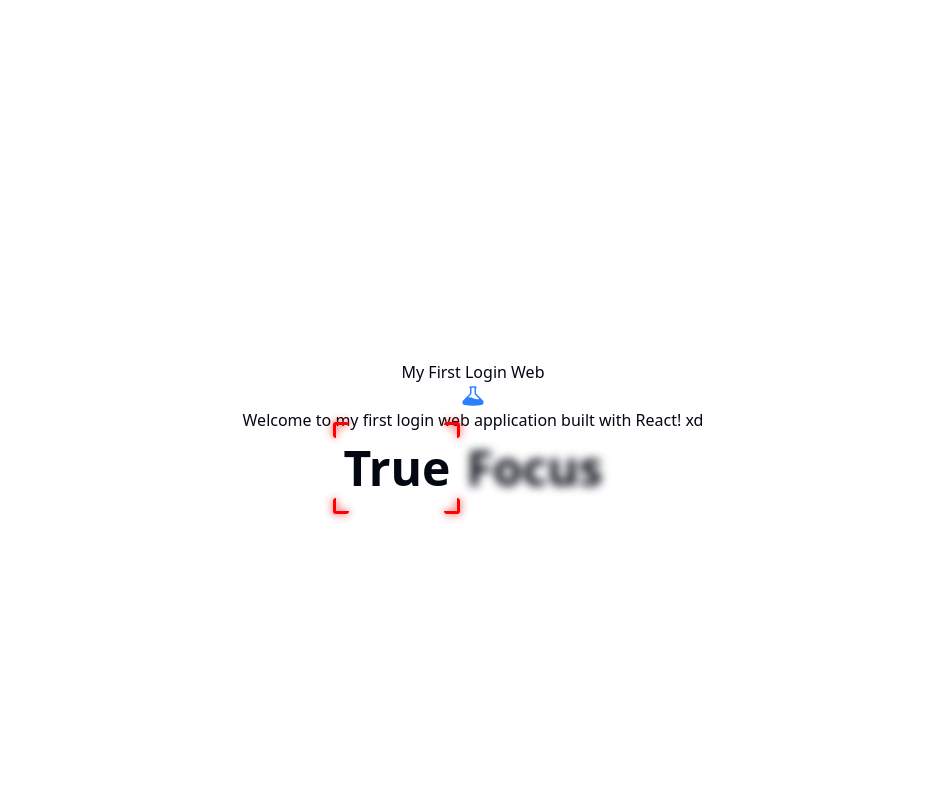
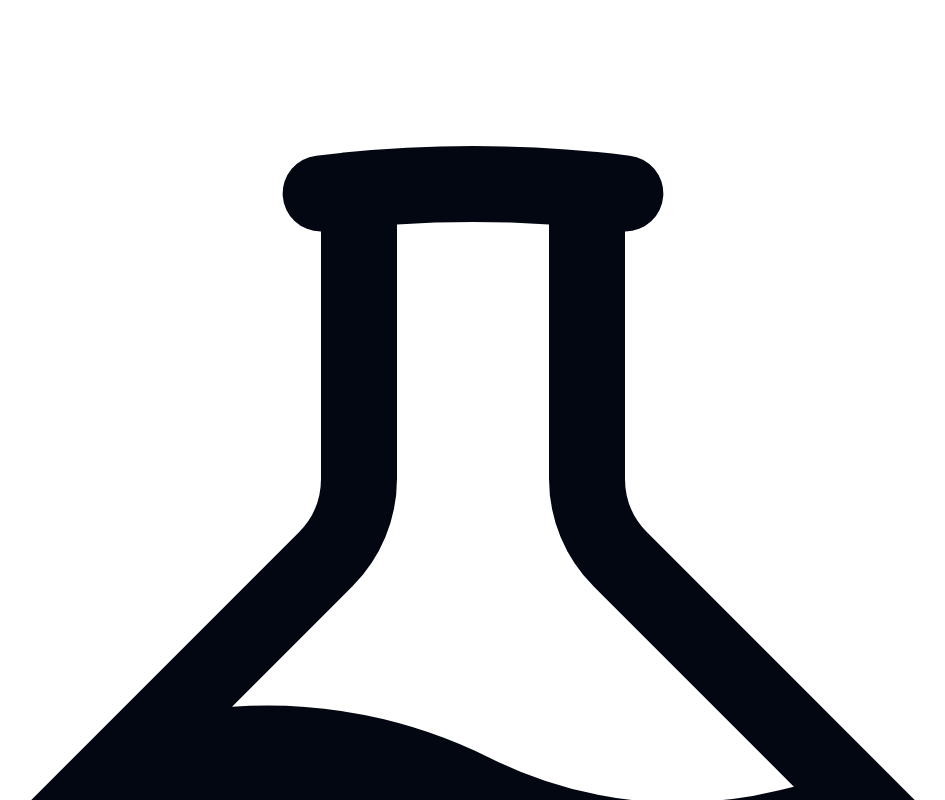
Before and after one commit to Hazuru00/My-API-s-Proyects-in-react, a React (Vite) app in the folder My first Login web/: page / in a window 1280 px wide. Shown: the top 800 px of the page, without its empty margins (167-1112 px from the left). Built offline with nearby package versions, Linux system fonts and the light colour scheme.

Commit message:
feat: agregar componente TrueFocus en la aplicación principal

```diff
--- a/My first Login web/src/App.tsx
+++ b/My first Login web/src/App.tsx
@@ -6,10 +6,10 @@ function App() {
 
   return (
     <>
+      <BeakerIcon className=''/>
       <div className="bg-crimson w-full h-screen flex flex-col justify-center items-center">
-        <h1>My First Login Web</h1> <BeakerIcon className="size-6 text-blue-500" />
+        <TrueFocus sentence="Mi Primer Login" manualMode={true} blurAmount={5} borderColor="red" animationDuration={0.4} pauseBetweenAnimations={1}/>
         <p>Welcome to my first login web application built with React! xd</p>
-        <TrueFocus sentence="True Focus" manualMode={true} blurAmount={5} borderColor="red" animationDuration={2} pauseBetweenAnimations={1}/>
       </div>
     </>
   )
```
